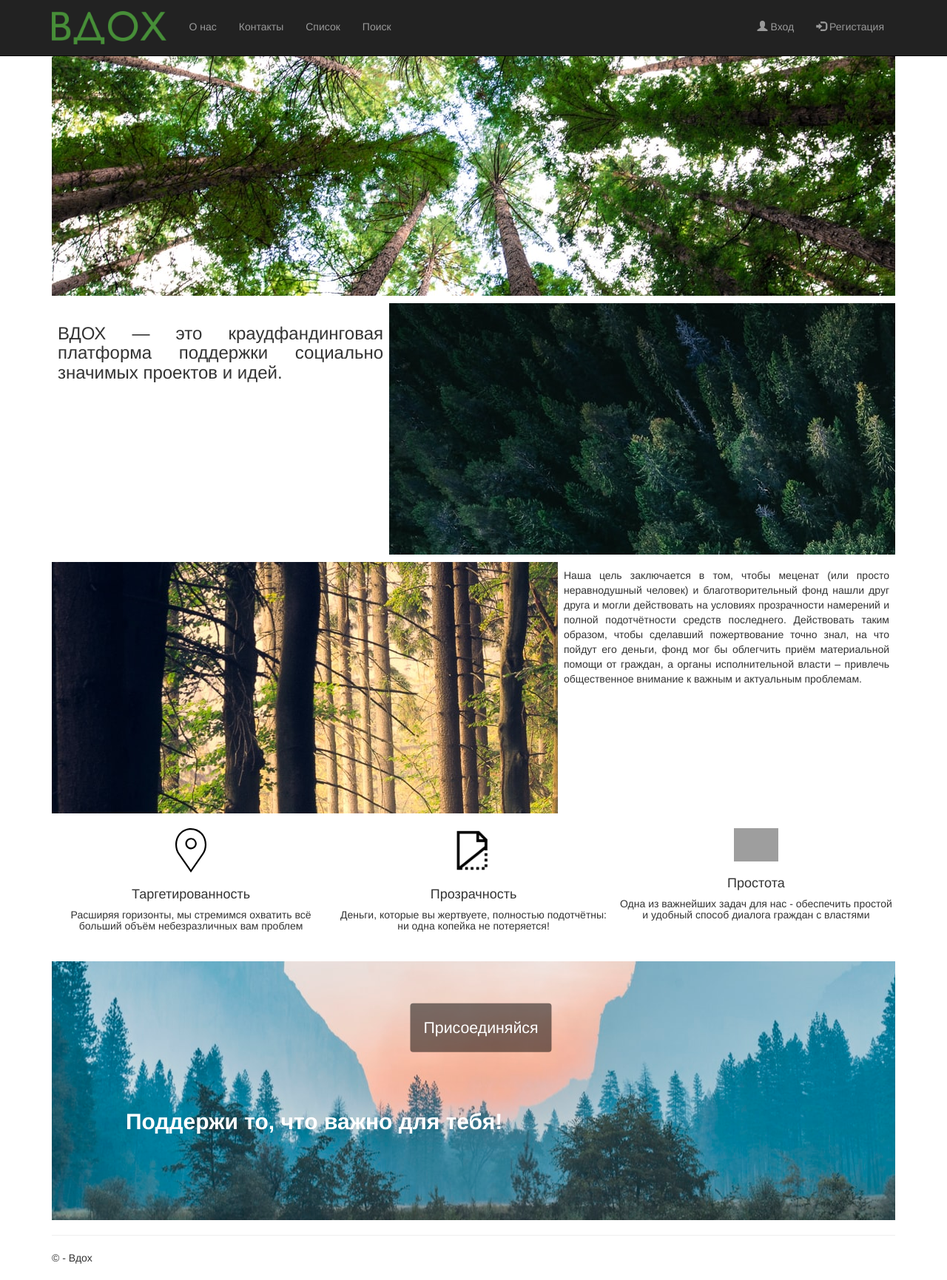
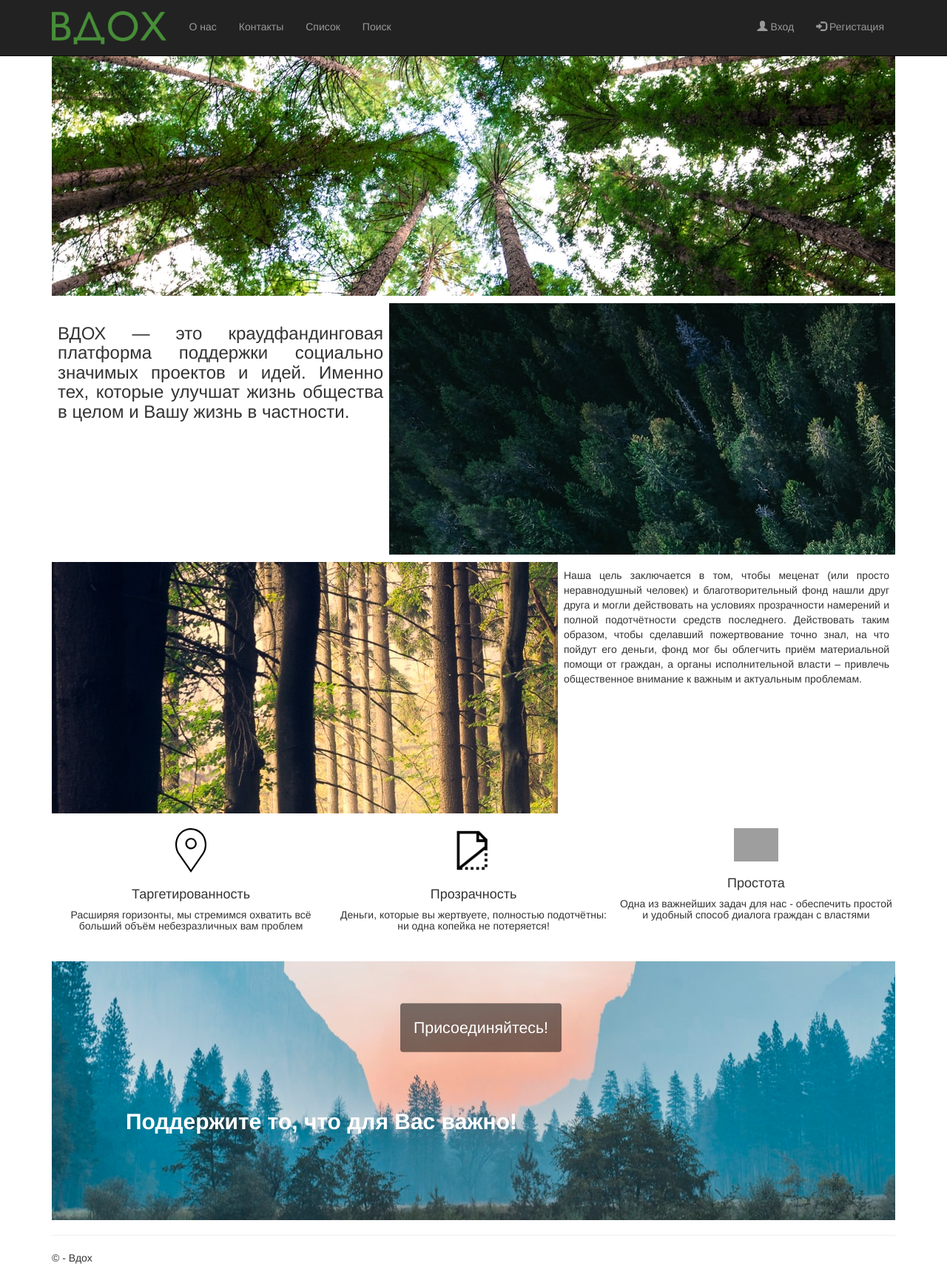
Before and after one commit to TGC-T/crowd, a Flask app: page / in a window 1280 px wide. Shown: the whole page at 74% size. Run offline with Flask 2, Linux system fonts and the light colour scheme; some libraries are stand-ins or nearby versions; grey boxes are pictures that could not be loaded.

Commit message:
Update title.html

```diff
--- a/templates/title.html
+++ b/templates/title.html
@@ -10,7 +10,7 @@
 	<div class="my-container">
 		<div class="image" style="float: right; background-image: url('static/content/img2.jpg');"></div>
 		<div class="text">
-			<h3><p>ВДОХ — это краудфандинговая платформа поддержки социально значимых проектов и идей.</p></h3>
+			<h3><p>ВДОХ — это краудфандинговая платформа поддержки социально значимых проектов и идей. Именно тех, которые улучшат жизнь общества в целом и Вашу жизнь в частности.</p></h3>
 		</div>
 		<div class="clearfix"></div>
 	</div>
@@ -39,9 +39,9 @@
 	</div><br><br><br><br>
 	<div class="my-container bottom-text" style="background-image: url('static/content/img4.jpg');">
 		<br><br>
-		<div class="bottom-button"><a href="{{ url_for('getall') }}">Присоединяйся</a></div>
+		<div class="bottom-button"><a href="{{ url_for('getall') }}">Присоединяйтесь!</a></div>
 		<br><br>
-		<h2><p><b>Поддержи то, что важно для тебя!</b></p></h2>
+		<h2><p><b>Поддержите то, что для Вас важно!</b></p></h2>
 	</div>
 </div>
 {% endblock %}
```
